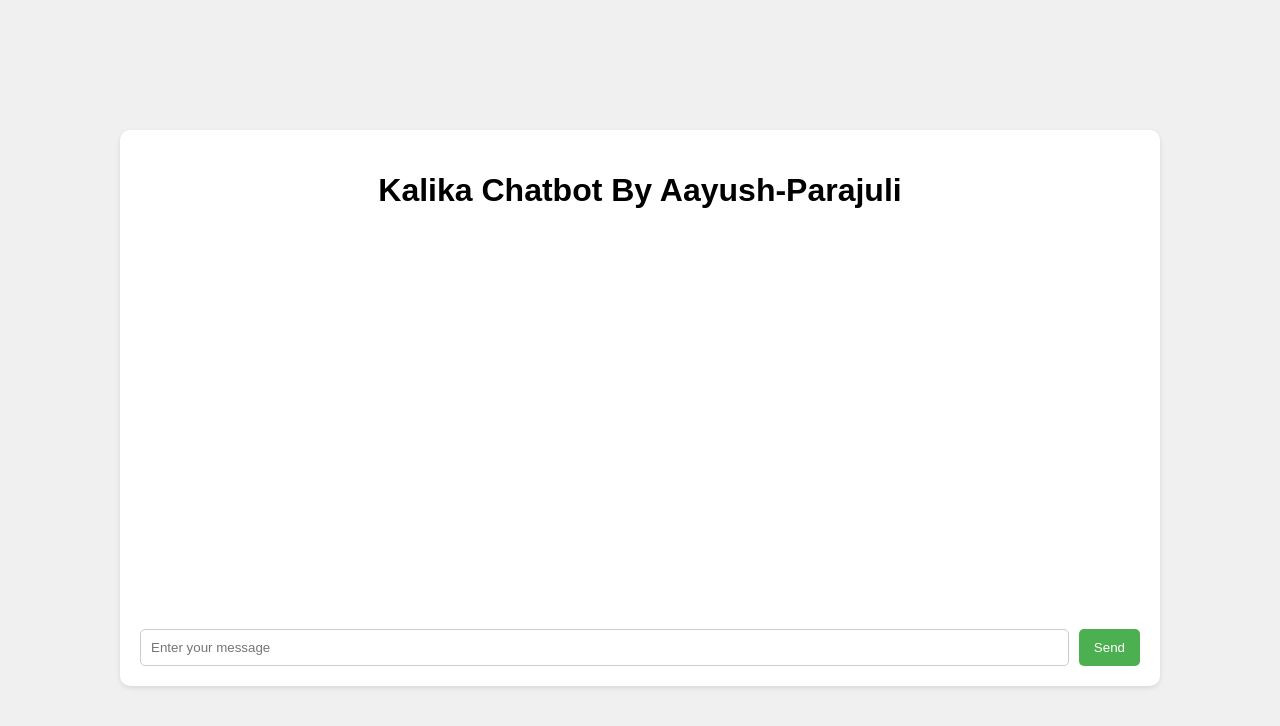
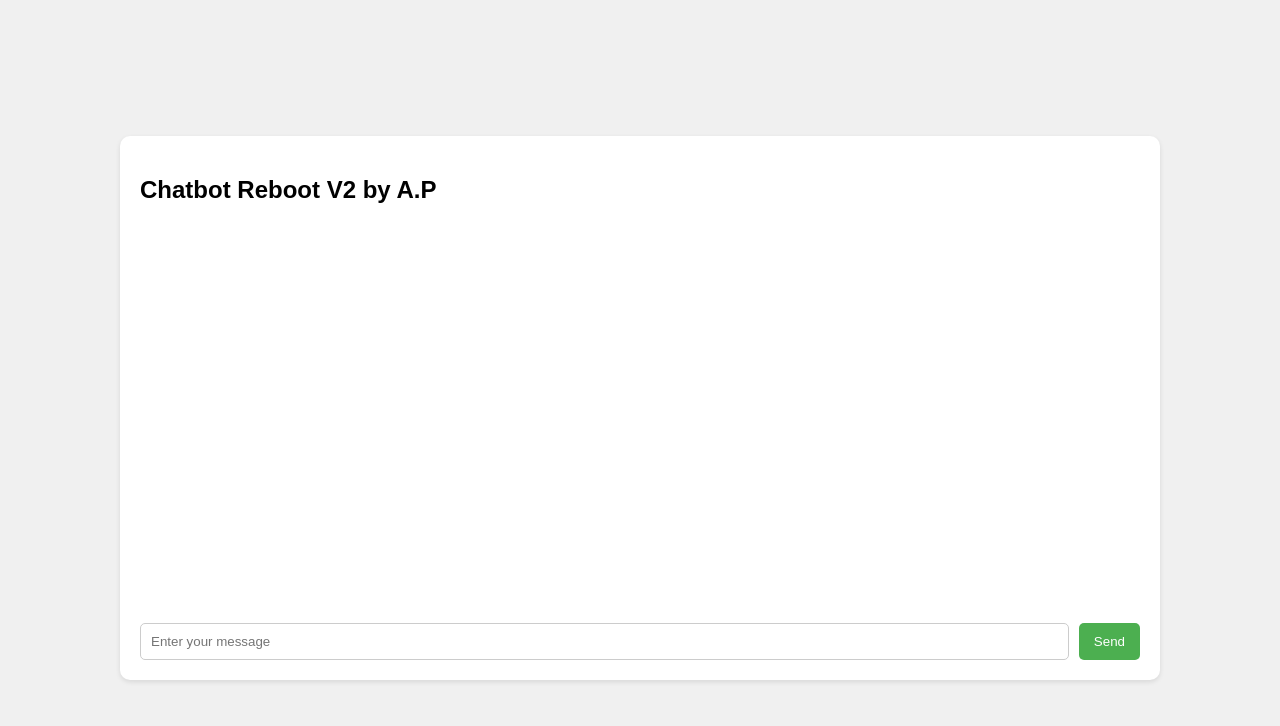
Before and after one commit to Hexagrim/Kalika-ai, a website: page index.html in a window 1280 px wide. Drawn offline with Linux system fonts and the light colour scheme.

Commit message:
Update index.html

```diff
--- a/index.html
+++ b/index.html
@@ -77,7 +77,7 @@
 </head>
 <body>
   <div id="chat-container">
-  <h1>Kalika Chatbot By Aayush-Parajuli</h1>
+  <h2>Chatbot Reboot V2 by A.P</h2>
   <div id="chat-history"></div>
   <form id="chat-form">
     <input type="text" id="user-input" placeholder="Enter your message">
```
